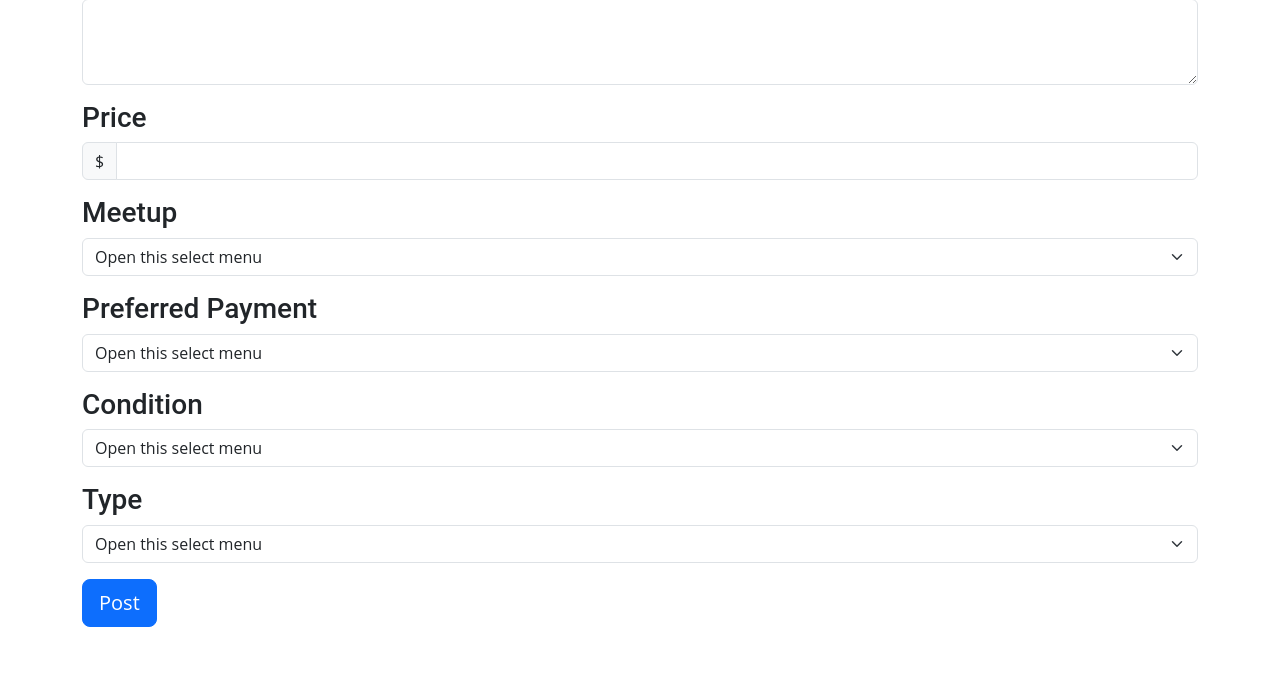
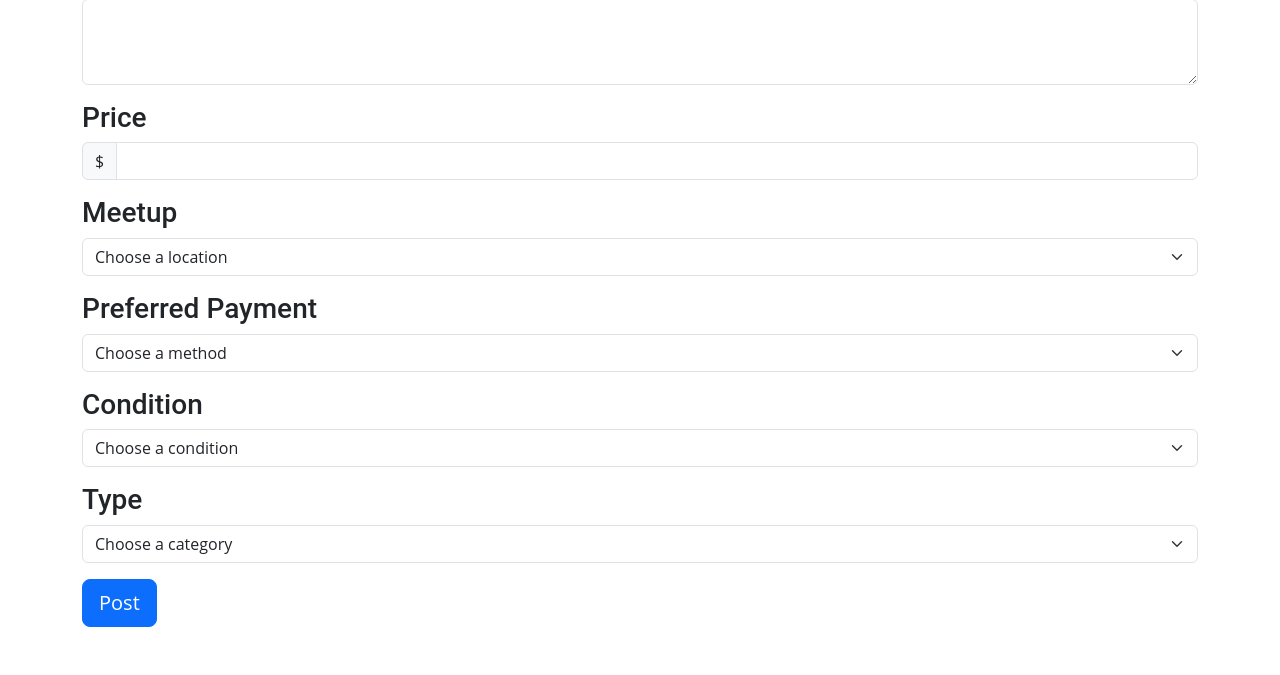
Before and after one commit to mylesgrxnt/BC-Marketplace, a Flask app: page /add_item in a window 1280 px wide. Shown: the part 396-1071 px from the top of the page. Run offline with Flask 3, Linux system fonts and the light colour scheme; a user stored in the database is signed in.

Commit message:
fixed dropdown text

```diff
--- a/project/templates/add_item.html
+++ b/project/templates/add_item.html
@@ -24,7 +24,7 @@
 <div class="form-group mb-3">
   <h3>Meetup</h3>
   <select class="form-select" aria-label="Default select example">
-    <option selected>Open this select menu</option>
+    <option selected>Choose a location</option>
     <option value="1">Upper</option>
     <option value="2">Lower</option>
     <option value="3">Newton</option>
@@ -33,7 +33,7 @@
 <div class="form-group mb-3">
   <h3>Preferred Payment</h3>
   <select class="form-select" aria-label="Default select example">
-    <option selected>Open this select menu</option>
+    <option selected>Choose a method</option>
     <option value="1">Cash</option>
     <option value="2">Venmo</option>
     <option value="3">Paypal</option>
@@ -43,7 +43,7 @@
 <div class="form-group mb-3">
   <h3>Condition</h3>
   <select class="form-select" aria-label="Default select example">
-    <option selected>Open this select menu</option>
+    <option selected>Choose a condition</option>
     <option value="1">New</option>
     <option value="2">Used (like new)</option>
     <option value="3">Used (good)</option>
@@ -54,7 +54,7 @@
 <div class="form-group mb-3">
   <h3>Type</h3>
   <select class="form-select" aria-label="Default select example">
-    <option selected>Open this select menu</option>
+    <option selected>Choose a category</option>
     <option value="1">Electronics</option>
     <option value="2">Plants</option>
     <option value="3">Lab Equipment</option>
```
